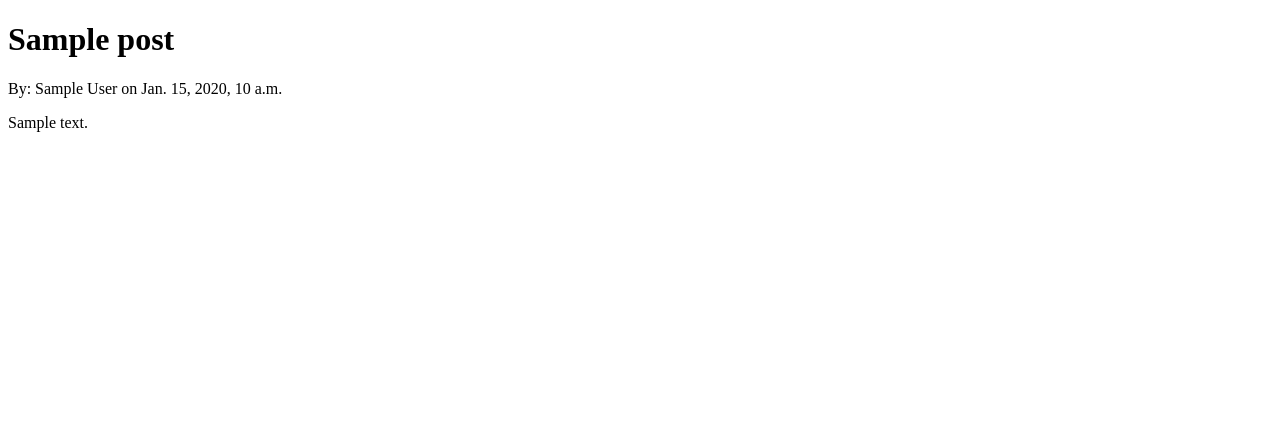
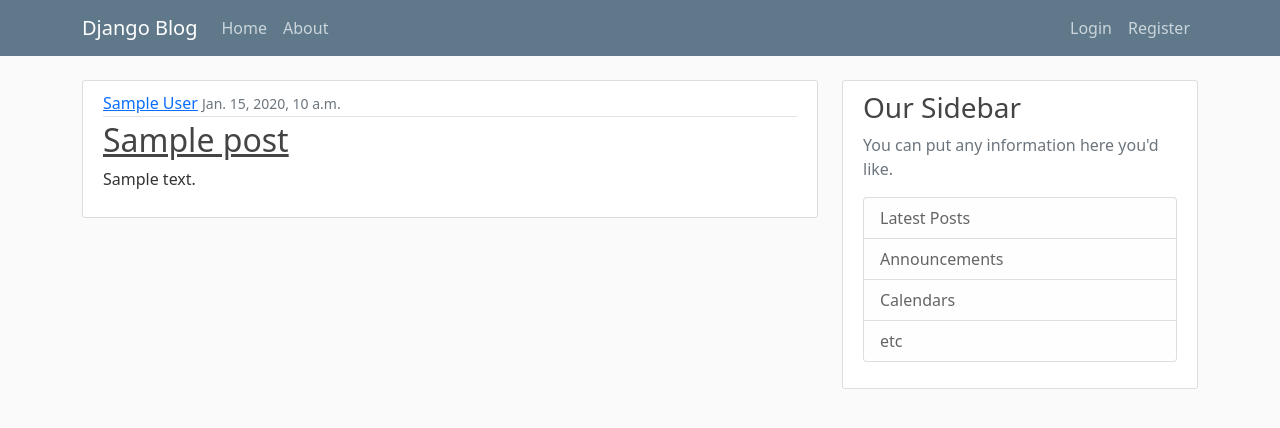
Before and after one commit to nwkwok/Python, a Django app: template django-blog/project/blog/templates/blog/home.html in a window 1280 px wide. Shown: the top 428 px of the page. Run offline with Django 3.2, Linux system fonts and the light colour scheme; the template is opened without the code that fills it: most values are stand-ins (such as "Sample title", 1, 10 or a date in 2020).

Commit message:
add bootstrap, create static directory with main.css, configure stylse and create dynamic routing in template

```diff
--- /dev/null
+++ b/django-blog/project/blog/static/blog/main.css
@@ -0,0 +1,84 @@
+body {
+  background: #fafafa;
+  color: #333333;
+  margin-top: 5rem;
+}
+
+h1, h2, h3, h4, h5, h6 {
+  color: #444444;
+}
+
+ul {
+  margin: 0;
+}
+
+.bg-steel {
+  background-color: #5f788a;
+}
+
+.site-header .navbar-nav .nav-link {
+  color: #cbd5db;
+}
+
+.site-header .navbar-nav .nav-link:hover {
+  color: #ffffff;
+}
+
+.site-header .navbar-nav .nav-link.active {
+  font-weight: 500;
+}
+
+.content-section {
+  background: #ffffff;
+  padding: 10px 20px;
+  border: 1px solid #dddddd;
+  border-radius: 3px;
+  margin-bottom: 20px;
+}
+
+.article-title {
+  color: #444444;
+}
+
+a.article-title:hover {
+  color: #428bca;
+  text-decoration: none;
+}
+
+.article-content {
+  white-space: pre-line;
+}
+
+.article-img {
+  height: 65px;
+  width: 65px;
+  margin-right: 16px;
+}
+
+.article-metadata {
+  padding-bottom: 1px;
+  margin-bottom: 4px;
+  border-bottom: 1px solid #e3e3e3
+}
+
+.article-metadata a:hover {
+  color: #333;
+  text-decoration: none;
+}
+
+.article-svg {
+  width: 25px;
+  height: 25px;
+  vertical-align: middle;
+}
+
+.account-img {
+  height: 125px;
+  width: 125px;
+  margin-right: 20px;
+  margin-bottom: 16px;
+}
+
+.account-heading {
+  font-size: 2.5rem;
+}
--- a/django-blog/project/blog/templates/blog/base.html
+++ b/django-blog/project/blog/templates/blog/base.html
@@ -1,6 +1,11 @@
+{% load static %}
 <!DOCTYPE html>
 <html>
 <head>
+    <meta charset="utf-8">
+    <meta name="viewport" content="width=device-width, initial-scale=1">
+    <link href="https://cdn.jsdelivr.net/npm/bootstrap@5.0.0-beta1/dist/css/bootstrap.min.css" rel="stylesheet" integrity="sha384-giJF6kkoqNQ00vy+HMDP7azOuL0xtbfIcaT9wjKHr8RbDVddVHyTfAAsrekwKmP1" crossorigin="anonymous">
+    <link rel="stylesheet" type="text/css" href="{% static 'blog/main.css' %}">
     {% if title %}
     <title>{{title}}</title>
     {% else %}
@@ -8,8 +13,50 @@
     {% endif %}
 </head>
 <body>
-{% block content %}
-{% endblock %}
+<header class="site-header">
+  <nav class="navbar navbar-expand-md navbar-dark bg-steel fixed-top">
+    <div class="container">
+      <a class="navbar-brand mr-4" href="{% url 'blog-home' %}">Django Blog</a>
+      <button class="navbar-toggler" type="button" data-toggle="collapse" data-target="#navbarToggle" aria-controls="navbarToggle" aria-expanded="false" aria-label="Toggle navigation">
+      <span class="navbar-toggler-icon"></span>
+      </button>
+      <div class="collapse navbar-collapse" id="navbarToggle">
+        <div class="navbar-nav mr-auto" style="margin-right: auto">
+          <!--        For some reason, the mr auto is not working here.-->
+          <a class="nav-item nav-link" href="{% url 'blog-home' %}">Home</a>
+          <a class="nav-item nav-link" href="{% url 'blog-about' %}">About</a>
+        </div>
+        <div class="navbar-nav">
+          <a class="nav-item nav-link" href="#">Login</a>
+          <a class="nav-item nav-link" href="#">Register</a>
+        </div>
+      </div>
+    </div>
+  </nav>
+</header>
+
+<main role="main" class="container">
+  <div class="row">
+    <div class="col-md-8">
+      {% block content %}{% endblock %}
+    </div>
+    <div class="col-md-4">
+      <div class="content-section">
+        <h3>Our Sidebar</h3>
+        <p class='text-muted'>You can put any information here you'd like.
+          <ul class="list-group">
+            <li class="list-group-item list-group-item-light">Latest Posts</li>
+            <li class="list-group-item list-group-item-light">Announcements</li>
+            <li class="list-group-item list-group-item-light">Calendars</li>
+            <li class="list-group-item list-group-item-light">etc</li>
+          </ul>
+        </p>
+      </div>
+    </div>
+  </div>
+</main>
+
+<script src="https://cdn.jsdelivr.net/npm/bootstrap@5.0.0-beta1/dist/js/bootstrap.bundle.min.js" integrity="sha384-ygbV9kiqUc6oa4msXn9868pTtWMgiQaeYH7/t7LECLbyPA2x65Kgf80OJFdroafW" crossorigin="anonymous"></script>
 
 </body>
 
--- a/django-blog/project/blog/templates/blog/home.html
+++ b/django-blog/project/blog/templates/blog/home.html
@@ -1,8 +1,15 @@
 {% extends "blog/base.html" %}
 {% block content %}
     {% for post in posts %}
-        <h1>{{post.title}}</h1>
-        <p>By: {{post.author}} on {{post.date_posted}}</p>
-        <p>{{post.content}}</p>
+        <article class="media content-section">
+          <div class="media-body">
+            <div class="article-metadata">
+              <a class="mr-2" href="#">{{ post.author }}</a>
+              <small class="text-muted">{{ post.date_posted }}</small>
+            </div>
+            <h2><a class="article-title" href="#">{{ post.title }}</a></h2>
+            <p class="article-content">{{ post.content }}</p>
+          </div>
+        </article>
     {% endfor %}
 {% endblock content %}
--- a/django-blog/project/blog/urls.py
+++ b/django-blog/project/blog/urls.py
@@ -1,6 +1,5 @@
 from django.urls import path
 from . import views
-
 
 urlpatterns = [
     path('', views.home, name="blog-home"),
--- a/django-blog/project/project/urls.py
+++ b/django-blog/project/project/urls.py
@@ -19,6 +19,5 @@ from django.urls import path, include
 
 urlpatterns = [
     path('', include('blog.urls')),
-    path('about/', include('blog.urls')),
     path('admin/', admin.site.urls),
 ]
```
